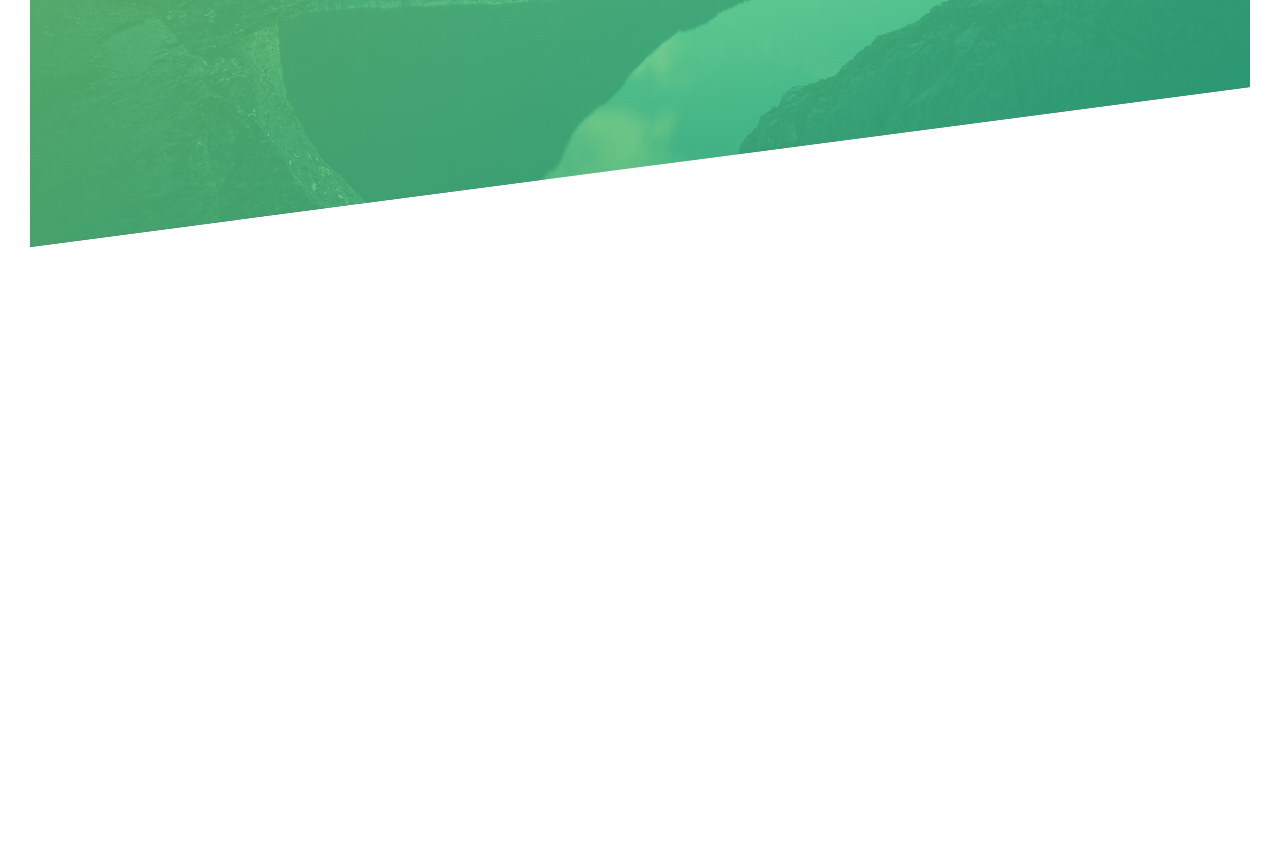
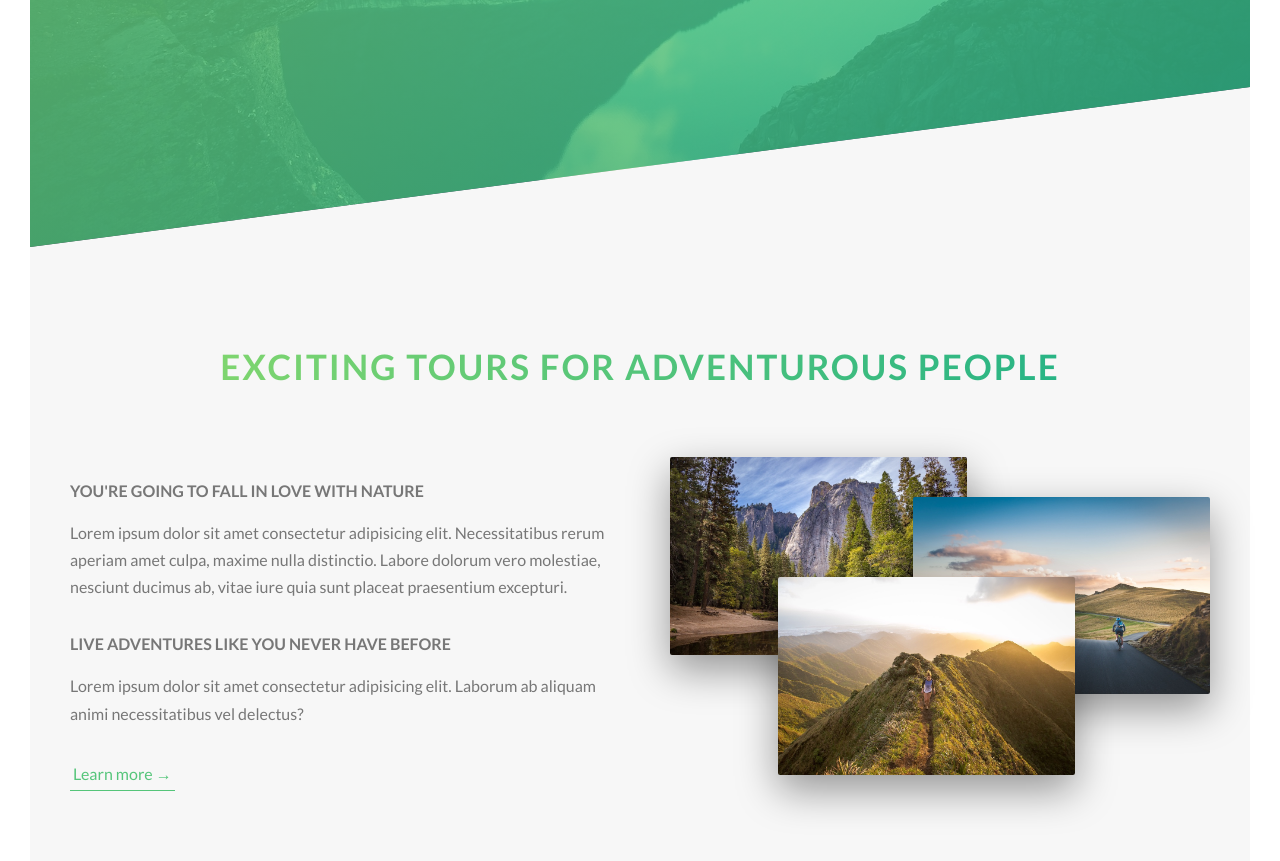
Before and after one commit to andrefillypesilva/natours, a website: page index.html in a window 1280 px wide. Shown: the part 543-1404 px from the top of the page. Before the commit the page ends 820 px from the top, so only its background shows below. Drawn offline with nearby package versions, Linux system fonts and the light colour scheme; files that its build step writes are made by us from their sources.

Commit message:
Finishing the About Section (implementation of picture:hover zoom effect)

```diff
--- a/index.html
+++ b/index.html
@@ -1,21 +1,24 @@
 <!DOCTYPE html>
 <html lang="en">
   <head>
-        <meta charset="UTF-8">
-        <meta name="viewport" content="width=device-width, initial-scale=1.0">
+    <meta charset="UTF-8" />
+    <meta name="viewport" content="width=device-width, initial-scale=1.0" />
 
-        <link href="https://fonts.googleapis.com/css?family=Lato:100,300,400,700,900" rel="stylesheet">
+    <link
+      href="https://fonts.googleapis.com/css?family=Lato:100,300,400,700,900"
+      rel="stylesheet"
+    />
 
-        <link rel="stylesheet" href="css/icon-font.css">
-        <link rel="stylesheet" href="css/style.css">
-        <link rel="shortcut icon" type="image/png" href="img/favicon.png">
+    <link rel="stylesheet" href="css/icon-font.css" />
+    <link rel="stylesheet" href="css/style.css" />
+    <link rel="shortcut icon" type="image/png" href="img/favicon.png" />
 
     <title>Natours | Exciting tours for adventurous people</title>
   </head>
   <body>
     <header class="header">
       <div class="header__logo-box">
-                <img src="img/logo-white.png" alt="Logo" class="header__logo">
+        <img src="img/logo-white.png" alt="Logo" class="header__logo" />
       </div>
 
       <div class="header__text-box">
@@ -27,6 +30,48 @@
         <a href="#" class="btn btn--white btn--animated">Discover our tours</a>
       </div>
     </header>
+
+    <main>
+      <section class="section-about">
+        <div class="u-center-text u-margin-bottom-big">
+          <h2 class="heading-secondary">
+            Exciting tours for adventurous people
+          </h2>
+        </div>
+
+        <div class="row">
+          <div class="col-1-of-2">
+            <h3 class="heading-tertiary u-margin-bottom-small">
+              You're going to fall in love with nature
+            </h3>
+            <p class="paragraph">
+              Lorem ipsum dolor sit amet consectetur adipisicing elit.
+              Necessitatibus rerum aperiam amet culpa, maxime nulla distinctio.
+              Labore dolorum vero molestiae, nesciunt ducimus ab, vitae iure
+              quia sunt placeat praesentium excepturi.
+            </p>
+
+            <h3 class="heading-tertiary u-margin-bottom-small">
+              Live adventures like you never have before
+            </h3>
+            <p class="paragraph">
+              Lorem ipsum dolor sit amet consectetur adipisicing elit. Laborum
+              ab aliquam animi necessitatibus vel delectus?
+            </p>
+
+            <a href="#" class="btn-text">Learn more &rarr;</a>
+          </div>
+
+          <div class="col-1-of-2">
+            <div class="composition">
+                <img src="img/nat-1-large.jpg" alt="Photo 1" class="composition__photo composition__photo--p1">
+                <img src="img/nat-2-large.jpg" alt="Photo 2" class="composition__photo composition__photo--p2">
+                <img src="img/nat-3-large.jpg" alt="Photo 3" class="composition__photo composition__photo--p3">
+            </div>
+          </div>
+        </div>
+      </section>
+    </main>
 
     <!-- <section>
             <div class="row">
--- a/sass/abstracts/_variables.scss
+++ b/sass/abstracts/_variables.scss
@@ -5,6 +5,10 @@
 $color-grey-dark: #777;
 $color-white: #fff;
 $color-black: #000;
+$color-grey-light-1: #f7f7f7;
+
+// FONT-SIZES
+$default-font-size: 1.6rem;
 
 // GRID
 $grid-width: 114rem;
--- a/sass/base/_typography.scss
+++ b/sass/base/_typography.scss
@@ -35,3 +35,34 @@
         animation-timing-function: ease-out;
     }
 }
+
+.heading-secondary {
+    font-size: 3.5rem;
+    text-transform: uppercase;
+    font-weight: 700;
+    display: inline-block; // limit the width only to element, but keeping the margin-padding properties
+    background-image: linear-gradient(to right, $color-primary-light, $color-primary-dark);
+    -webkit-background-clip: text; // limit the background specifications only to text area
+    color: transparent; // makes text transparent to make background gradient specifications visible
+    letter-spacing: .2rem;
+    transition: all .2s;
+
+    &:hover {
+        transform: skewY(2deg) skewX(15deg) scale(1.1);
+        text-shadow: .5rem 1rem 2rem rgba($color-black, .2);
+    }
+}
+
+.heading-tertiary {
+    font-size: $default-font-size;
+    font-weight: 700;
+    text-transform: uppercase;
+}
+
+.paragraph {
+    font-size: $default-font-size;
+
+    &:not(:last-child) {
+        margin-bottom: 3rem;
+    }
+}
--- a/sass/base/_utilities.scss
+++ b/sass/base/_utilities.scss
@@ -0,0 +1,15 @@
+.u-center-text {
+    text-align: center;
+}
+
+.u-margin-bottom-big {
+    margin-bottom: 8rem;
+}
+
+.u-margin-bottom-medium {
+    margin-bottom: 4rem;
+}
+
+.u-margin-bottom-small {
+    margin-bottom: 1.5rem;
+}
--- a/sass/components/_buttons.scss
+++ b/sass/components/_buttons.scss
@@ -24,7 +24,7 @@
         border-radius: 10rem;
         transition: all .2s;
         position: relative;
-        font-size: 1.6rem;
+        font-size: $default-font-size;
     }
 
     &:hover {
@@ -55,3 +55,28 @@
         transition: all .4s;
     }
 }
+
+.btn-text {
+    &:link,
+    &:visited {
+        font-size: $default-font-size;
+        color: $color-primary;
+        display: inline-block;
+        text-decoration: none;
+        border-bottom: 1px solid $color-primary;
+        padding: 3px;
+        transition: all .2s;
+    }
+
+    &:hover {
+        background-color: $color-primary;
+        color: $color-white;
+        box-shadow: 0 1rem 2rem rgba($color-black, .2);
+        transform: translateY(-2px);
+    }
+
+    &:active {
+        box-shadow: 0 .5rem 1rem rgba($color-black, .2);
+        transform: translateY(0);
+    }
+}
--- /dev/null
+++ b/sass/components/_composition.scss
@@ -0,0 +1,39 @@
+.composition {
+    position: relative;
+
+    &__photo {
+        width: 55%;
+        box-shadow: 0 1.5rem 4rem rgba($color-black, .4);
+        border-radius: 2px;
+        position: absolute;
+        z-index: 10;
+        transition: all .1s;
+        outline-offset: 2rem;
+
+        &--p1 {
+            left: 0;
+            top: -2rem;
+        }
+
+        &--p2 {
+            right: 0;
+            top: 2rem;
+        }
+
+        &--p3 {
+            left: 20%;
+            top: 10rem;
+        }
+
+        &:hover {
+            transform: scale(1.05) translateY(-.5rem);
+            box-shadow: 0 2.5rem 4rem rgba($color-black, .5);
+            z-index: 20;
+            outline: 1.5rem solid $color-primary;
+        }
+    }
+
+    &:hover &__photo:not(:hover) {
+        transform: scale(.95);
+    }
+}
--- a/sass/layout/_grid.scss
+++ b/sass/layout/_grid.scss
@@ -1,6 +1,5 @@
 .row {
     max-width: $grid-width;
-    background-color: #eee;
     margin: 0 auto; // centering block
 
     &:not(:last-child) {
@@ -10,7 +9,6 @@
     @include clearfix; // fix height of float blocks
 
     [class^="col-"] { // set this style to all classes started with "col-"
-        background-color: orangered;
         float: left;
 
         &:not(:last-child) {
--- a/sass/main.scss
+++ b/sass/main.scss
@@ -8,6 +8,9 @@
 @import "base/utilities";
 
 @import "pages/home";
+
 @import "components/buttons";
+@import "components/composition";
+
 @import "layout/grid";
 @import "layout/header";
--- a/sass/pages/_home.scss
+++ b/sass/pages/_home.scss
@@ -0,0 +1,5 @@
+.section-about {
+    background-color: $color-grey-light-1;
+    padding: 25rem 0;
+    margin-top: -20vh;
+}
```
Lines whose indentation alone changed are shown as unchanged.
